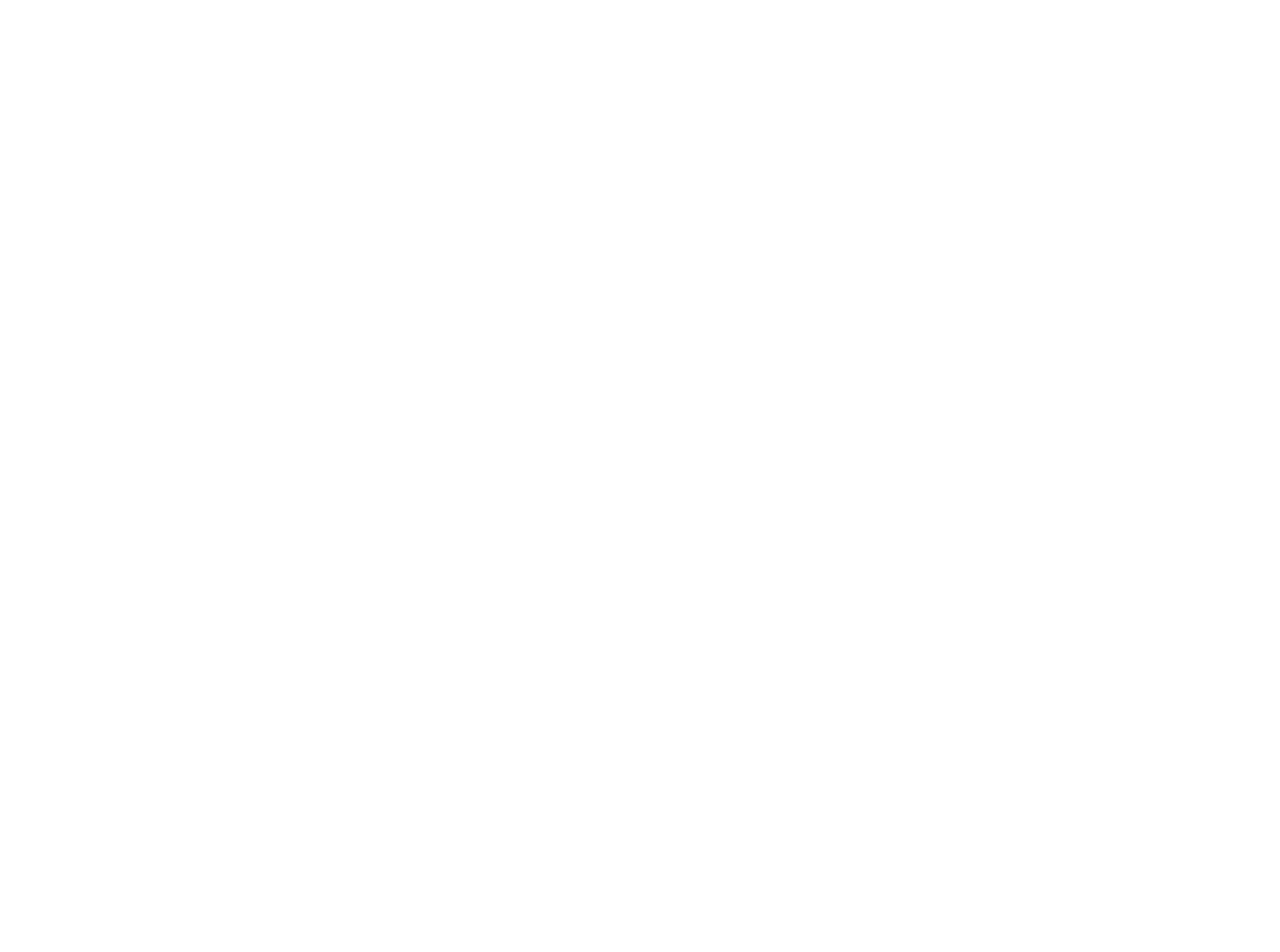
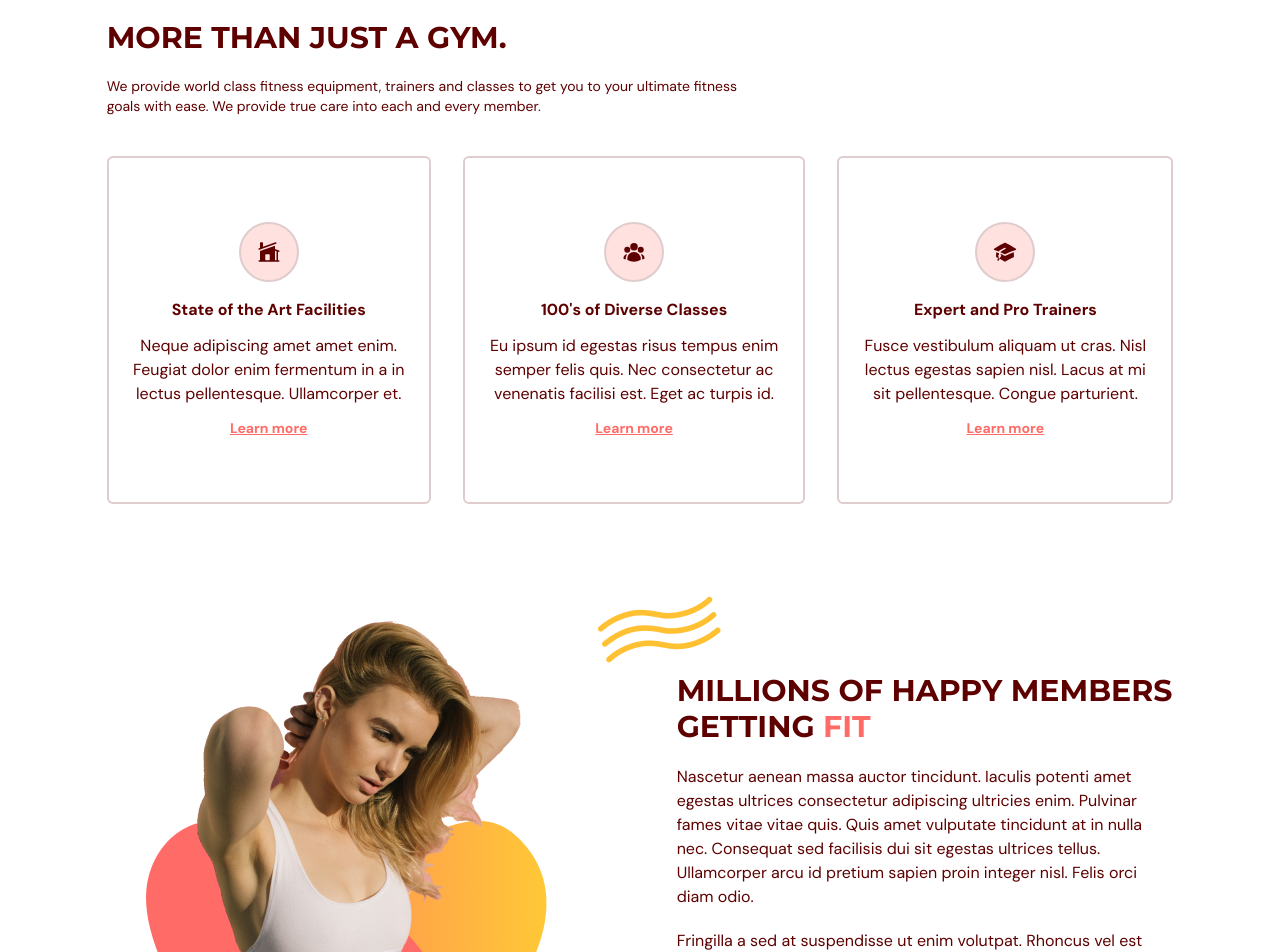
Before and after one commit to MoneebAliKarrar/fitness-app, a React (Vite) app: page / in a window 1280 px wide. Shown: the part 880-1832 px from the top of the page. Before the commit the page ends 807 px from the top, so only its background shows below. Built offline with nearby package versions, Linux system fonts and the light colour scheme.

Commit message:
addded the benefits page

```diff
--- a/src/App.tsx
+++ b/src/App.tsx
@@ -2,6 +2,7 @@
 import { useEffect, useState } from "react";
 import { SelectedPage } from "./shared/types";
 import Home from '@/scenes/home'
+import Benefits from "./scenes/Benefits";
 
 
 function App() {
@@ -29,6 +30,7 @@
      selectedPage={selectedPage} setSelectedPage={setSelectedPage}>
      </Navbar>
      <Home setSelectedPage={setSelectedPage}></Home>
+     <Benefits setSelectedPage={setSelectedPage}></Benefits>
     </div>
   )
 }
--- /dev/null
+++ b/src/scenes/Benefits/Benefit.tsx
@@ -0,0 +1,35 @@
+import { BenefitType, SelectedPage } from '@/shared/types';
+import { motion } from 'framer-motion';
+import React from 'react'
+import AnchorLink from 'react-anchor-link-smooth-scroll';
+
+type Props = BenefitType & {
+    setSelectedPage:(value:SelectedPage) => void
+}
+
+const childVariant = {
+    hidden:{opacity: 0, scale:0.9},
+    visible: {opacity:1,scale:1}
+}
+function Benefit({icon,title,description,setSelectedPage}: Props) {
+  return (
+    <motion.div className='mt-5 rounded-md border-2 border-gray-100 px-5 py-16 text-center'
+    variants={childVariant}
+    >
+        <div className='mb-4 flex justify-center'>
+            <div className='rounded-full border-2 border-gray-100 bg-primary-100 p-4'>
+                {icon}
+            </div>
+        </div>
+        <h4 className='font-bold'>{title}</h4>
+        <p className='my-3'>{description}</p>
+        <AnchorLink className="text-sm font-bold text-primary-500 underline hover::text-secondary-500"
+            onClick={() => setSelectedPage(SelectedPage.ContactUs)}
+            href={`${SelectedPage.ContactUs}`}
+            ><p>Learn more</p>
+        </AnchorLink>
+    </motion.div>
+  )
+}
+
+export default Benefit
--- /dev/null
+++ b/src/scenes/Benefits/index.tsx
@@ -0,0 +1,129 @@
+import HText from '@/shared/HText'
+import { BenefitType, SelectedPage } from '@/shared/types'
+import { HomeModernIcon, UserGroupIcon, AcademicCapIcon } from '@heroicons/react/24/solid'
+import { motion } from 'framer-motion'
+import Benefit from './Benefit'
+import ActionButton from '@/shared/ActionButton'
+import BenefitPageGraphics from '@/assets/BenefitsPageGraphic.png'
+
+type Props = {
+    setSelectedPage : (value:SelectedPage) => void
+}
+const container = {
+  hidden:{},
+  visible:{
+      transition: {staggerChildren:0.2}
+  }
+}
+const benefits : Array<BenefitType>= [
+    {
+      icon: <HomeModernIcon className="h-6 w-6" />,
+      title: "State of the Art Facilities",
+      description:
+        "Neque adipiscing amet amet enim. Feugiat dolor enim fermentum in a in lectus pellentesque. Ullamcorper et.",
+    },
+    {
+      icon: <UserGroupIcon className="h-6 w-6" />,
+      title: "100's of Diverse Classes",
+      description:
+        "Eu ipsum id egestas risus tempus enim semper felis quis. Nec consectetur ac venenatis facilisi est. Eget ac turpis id.",
+    },
+    {
+      icon: <AcademicCapIcon className="h-6 w-6" />,
+      title: "Expert and Pro Trainers",
+      description:
+        "Fusce vestibulum aliquam ut cras. Nisl lectus egestas sapien nisl. Lacus at mi sit pellentesque. Congue parturient.",
+    },
+  ];
+const Benefits = ({setSelectedPage}: Props) => {
+  return (
+    <section id='#benefits' className='mx-auto min-h-full w-5/6 py-20'>
+        <motion.div
+        onViewportEnter={() => setSelectedPage(SelectedPage.Benefits)}
+        >
+            {/* Header */}
+            <motion.div className='md:my-5 md:w-3/5'
+            initial="hidden" whileInView="visible"
+            viewport={{once: true, amount:0.5}}
+            transition={{duration:0.5}}
+            variants={{hidden:{opacity:0,x:-50},visible:{opacity:1,x:0}}}
+            >
+               <HText>MORE THAN JUST A GYM.</HText>
+               <p className='my-5 text-sm'>We provide world class fitness equipment, trainers and classes to
+                get you to your ultimate fitness goals with ease. We provide true
+                care into each and every member.
+                </p>
+            </motion.div>
+            {/* BENEFITS */}
+            <motion.div
+            className=' mt-5 md:flex items-center justify-between gap-8 '
+            initial='hidden'
+            whileInView='visible'
+            viewport={{once:true,amount:0.5}}
+            variants={container}
+            >
+                {benefits.map((benefit:BenefitType) => <Benefit
+                key = {benefit.title}
+                icon = {benefit.icon}
+                title = {benefit.title}
+                description = {benefit.description}
+                setSelectedPage={setSelectedPage}
+                />)}
+            </motion.div>
+            {/* Graphics and Description */}
+            <div className='mt-16 items-center justify-between gap-20 md:mt-28 md:flex'>
+              {/* Graphics */}
+              <img className='mx-auto' src={BenefitPageGraphics} alt="benefits-page-graphics" />
+              {/* Description */}
+              <div>
+                {/*Title */}
+                <div className='relative'>
+                  <div className='before:absolute before:-top-20 before:-left-20 before:z-[-1] before:content-abstractwaves'>
+                    <motion.div
+                     initial="hidden" whileInView="visible"
+                     viewport={{once: true, amount:0.5}}
+                     transition={{duration:0.5}}
+                     variants={{hidden:{opacity:0,x:50},visible:{opacity:1,x:0}}}
+                    >
+                      <HText>MILLIONS OF HAPPY MEMBERS GETTING {" "}
+                        <span className='text-primary-500'>FIT</span>
+                      </HText>
+                    </motion.div>
+                  </div>
+                </div>
+                {/*Description */}
+                <motion.div
+                 initial="hidden" whileInView="visible"
+                 viewport={{once: true, amount:0.5}}
+                 transition={{delay: 0.2,duration:0.5}}
+                 variants={{hidden:{opacity:0,x:-50},visible:{opacity:1,x:0}}}
+                >
+                  <p className='my-5'>
+                    Nascetur aenean massa auctor tincidunt. Iaculis potenti amet
+                    egestas ultrices consectetur adipiscing ultricies enim. Pulvinar
+                    fames vitae vitae quis. Quis amet vulputate tincidunt at in
+                    nulla nec. Consequat sed facilisis dui sit egestas ultrices
+                    tellus. Ullamcorper arcu id pretium sapien proin integer nisl.
+                    Felis orci diam odio.
+                  </p>
+                  <p className='mb-5'>
+                    Fringilla a sed at suspendisse ut enim volutpat. Rhoncus vel est
+                    tellus quam porttitor. Mauris velit euismod elementum arcu neque
+                    facilisi. Amet semper tortor facilisis metus nibh. Rhoncus sit
+                    enim mattis odio in risus nunc.
+                  </p>
+                </motion.div>
+                {/*Button */}
+                <div className='relative mt-16'>
+                  <div className='before:absolute before:-bottom-20 before:right-40 before:z-[-1] before:content-sparkles'>
+                    <ActionButton setSelectedPage={setSelectedPage}>Join Now</ActionButton>
+                  </div>
+                </div>
+              </div>
+            </div>
+        </motion.div>
+    </section>
+  )
+}
+
+export default Benefits
--- /dev/null
+++ b/src/shared/HText.tsx
@@ -0,0 +1,13 @@
+type Props = {
+    children:React.ReactNode
+}
+
+const HText = ({children}: Props) => {
+  return (
+    <h1 className='basis-3 font-montserrat text-3xl font-bold'>
+        {children}
+    </h1>
+  )
+}
+
+export default HText
--- a/src/shared/types.ts
+++ b/src/shared/types.ts
@@ -4,3 +4,9 @@
     ourClasses = "ourclasses",
     ContactUs = "contactus"
     }
+
+export type BenefitType = {
+    icon: JSX.Element;
+    title:string;
+    description:string;
+}
```
